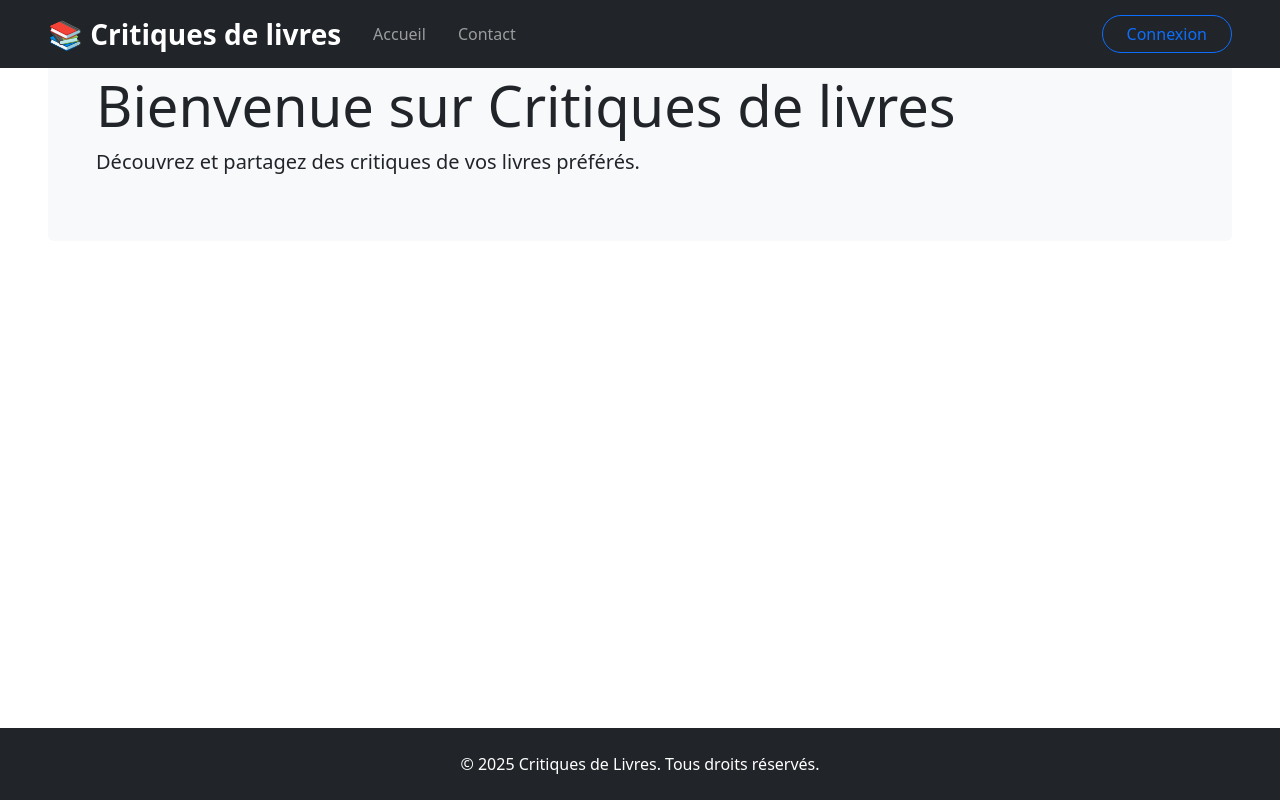
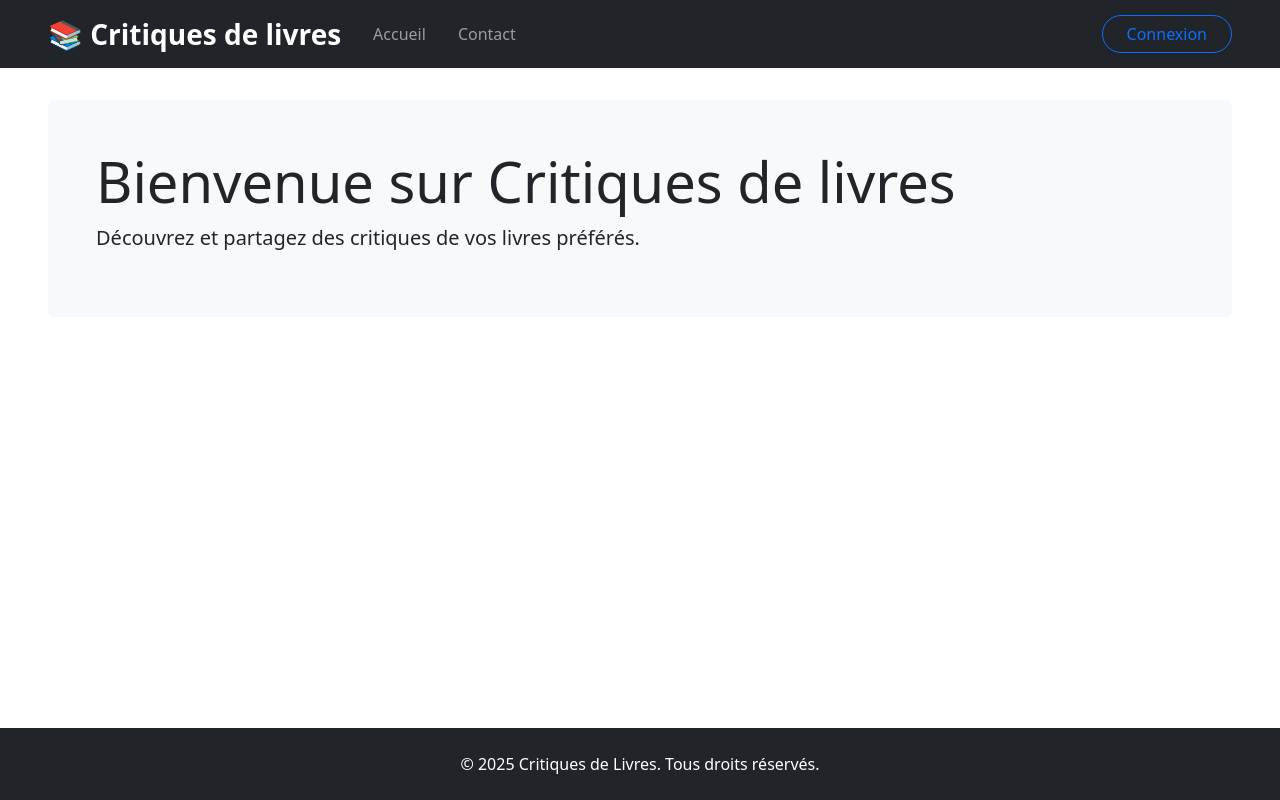
Before and after one commit to LouisMbc/projet_react, a React (Vite) app: page / in a window 1280 px wide. Built offline with nearby package versions, Linux system fonts and the light colour scheme.

Commit message:
du style

```diff
--- a/src/App.jsx
+++ b/src/App.jsx
@@ -11,7 +11,7 @@
       <BrowserRouter>
         <div className="d-flex flex-column vh-100">
           <Header />
-          <main className="flex-grow-1">
+          <main className="flex-grow-1" style={{ paddingTop: '76px' }}>
             <Router />
           </main>
           <Footer />
```
